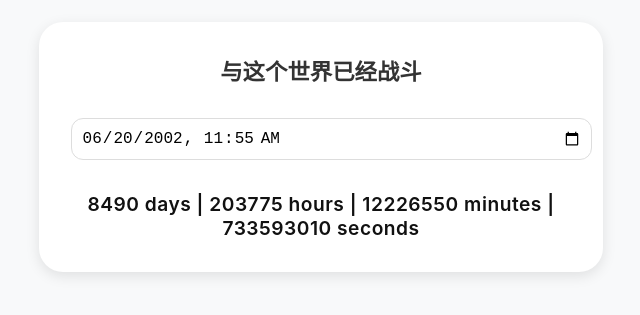
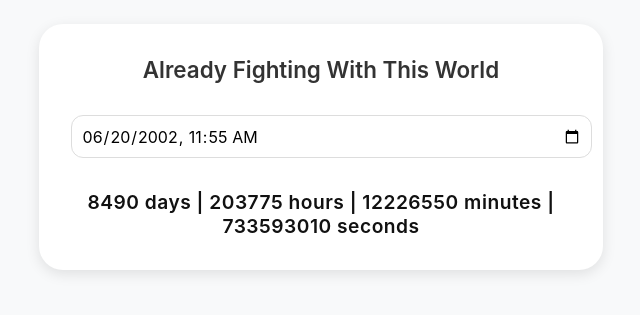
Before and after one commit to ZhangChule/zhangchule.github.io, a plain HTML site: page index.html in a window 1280 px wide. Shown: the part 253-568 px from the top of the page, without its empty margins (319-959 px from the left). Drawn offline with Linux system fonts and the light colour scheme.

Commit message:
Update index.html

```diff
--- a/index.html
+++ b/index.html
@@ -1,11 +1,11 @@
 <!DOCTYPE html>
-<html lang="zh">
+<html lang="en">
 <head>
   <meta charset="UTF-8">
-  <title>与这个世界已经战斗</title>
+  <title>Life Battle Timer</title>
   <style>
     body {
-      font-family: 'Inter', -apple-system, BlinkMacSystemFont, "Segoe UI", Roboto, sans-serif;
+      font-family: Inter, -apple-system, BlinkMacSystemFont, "Segoe UI", Roboto, sans-serif;
       background: #f8f9fa;
       margin: 0;
       display: flex;
@@ -35,6 +35,7 @@
       border: 1px solid #ddd;
       border-radius: 0.75rem;
       width: 100%;
+      font-family: inherit; /* ensure same font as Notion */
     }
     #timer {
       font-size: 1.2rem;
@@ -42,14 +43,15 @@
       margin-top: 1rem;
       color: #111;
       letter-spacing: 0.5px;
+      font-family: inherit; /* ensure same font as Notion */
     }
   </style>
 </head>
 <body>
   <div class="card">
-    <div class="title">与这个世界已经战斗</div>
+    <div class="title">Already Fighting With This World</div>
     <input type="datetime-local" id="birthInput" value="2002-06-20T11:55" />
-    <div id="timer">加载中...</div>
+    <div id="timer">Loading...</div>
   </div>
 
   <script>
@@ -59,7 +61,7 @@
       const now = new Date();
       const diff = now - birthDate;
       if (diff < 0) {
-        document.getElementById("timer").innerHTML = "还没出生呢 🤔";
+        document.getElementById("timer").innerHTML = "Not born yet 🤔";
         return;
       }
 
```
